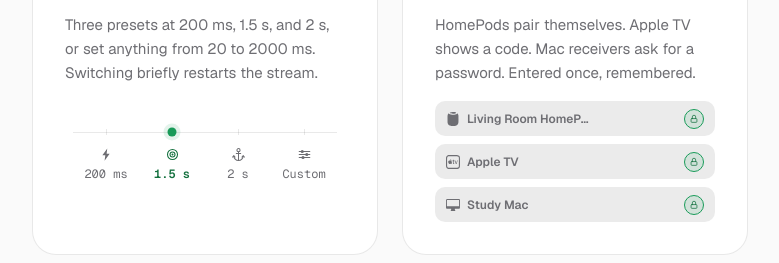
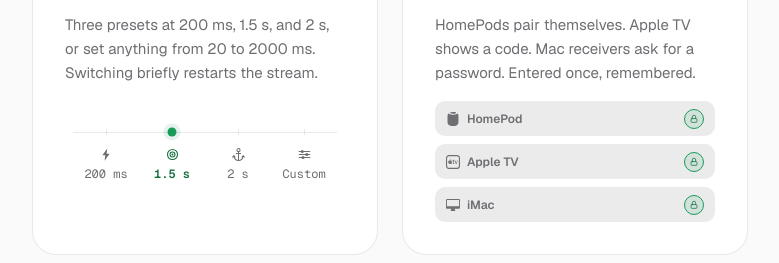
Before and after one commit to 4202217/saundo, a plain HTML site: page site/index.html in a window 1280 px wide. Shown: the part 1931-2194 px from the top of the page, without its empty margins (452-1231 px from the left). Drawn offline with Linux system fonts and the light colour scheme; no server answers; animation ran at ten frames a second.

Commit message:
site: the pairing rows read HomePod, Apple TV, iMac
The pairing card's first row drops the room qualifier — Living Room
HomePod becomes HomePod, which also stops the name ellipsizing at narrow
card widths — and the Mac row becomes iMac, in both languages through
the rows' inline data-en/data-zh. The hero flyout demo's own device
names (FLY_DEVS and its dictionary entries) keep their room qualifiers.

Checks: grep shows no remaining old-name reference in the feature grid;
the final file is byte-identical to the working tree the maintainer
reviews in the browser (cmp against the session backup). Not run:
headless Chrome drive, make check, go test (site HTML only, no Go code).
Pinned-by: not applicable; site copy.
Finding: none.
Docs: none.

```diff
--- a/site/index.html
+++ b/site/index.html
@@ -1611,7 +1611,7 @@ c-70 694 -237 1182 -541 1583 -164 216 -327 234 -543 61 -452 -364 -1374 -645
           <div class="art" aria-hidden="true">
             <div class="bpair">
               <div class="bpair-row hp">
-                <span class="bpair-name"><svg class="sfg" aria-hidden="true"><use href="#g-homepod"/></svg><span data-en="Living Room HomePod" data-zh="客厅 HomePod">客厅 HomePod</span></span>
+                <span class="bpair-name"><svg class="sfg" aria-hidden="true"><use href="#g-homepod"/></svg><span data-en="HomePod" data-zh="HomePod">HomePod</span></span>
                 <span class="bpair-how"><span data-en="Auto pairing" data-zh="自动配对">自动配对</span></span>
                 <span class="bpair-key"><svg viewBox="0 0 24 24" fill="none" stroke="currentColor" stroke-width="1.8" stroke-linecap="round"><rect x="5" y="11" width="14" height="9" rx="2"/><path d="M8 11V7a4 4 0 0 1 8 0v4"/></svg></span>
               </div>
@@ -1621,7 +1621,7 @@ c-70 694 -237 1182 -541 1583 -164 216 -327 234 -543 61 -452 -364 -1374 -645
                 <span class="bpair-key"><svg viewBox="0 0 24 24" fill="none" stroke="currentColor" stroke-width="1.8" stroke-linecap="round"><rect x="5" y="11" width="14" height="9" rx="2"/><path d="M8 11V7a4 4 0 0 1 8 0v4"/></svg></span>
               </div>
               <div class="bpair-row mac">
-                <span class="bpair-name"><svg class="sfg" aria-hidden="true"><use href="#g-desktop"/></svg><span data-en="Study Mac" data-zh="书房 Mac">书房 Mac</span></span>
+                <span class="bpair-name"><svg class="sfg" aria-hidden="true"><use href="#g-desktop"/></svg><span data-en="iMac" data-zh="iMac">iMac</span></span>
                 <span class="bpair-how"><span data-en="Password" data-zh="密码">密码</span><b class="bpair-type">••••••</b></span>
                 <span class="bpair-key"><svg viewBox="0 0 24 24" fill="none" stroke="currentColor" stroke-width="1.8" stroke-linecap="round"><rect x="5" y="11" width="14" height="9" rx="2"/><path d="M8 11V7a4 4 0 0 1 8 0v4"/></svg></span>
               </div>
```
